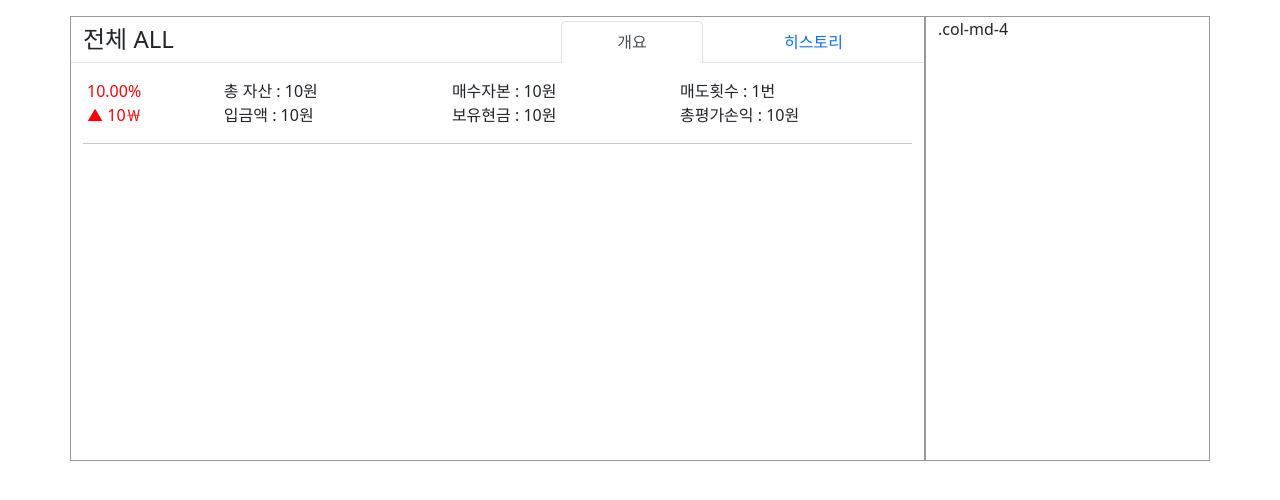
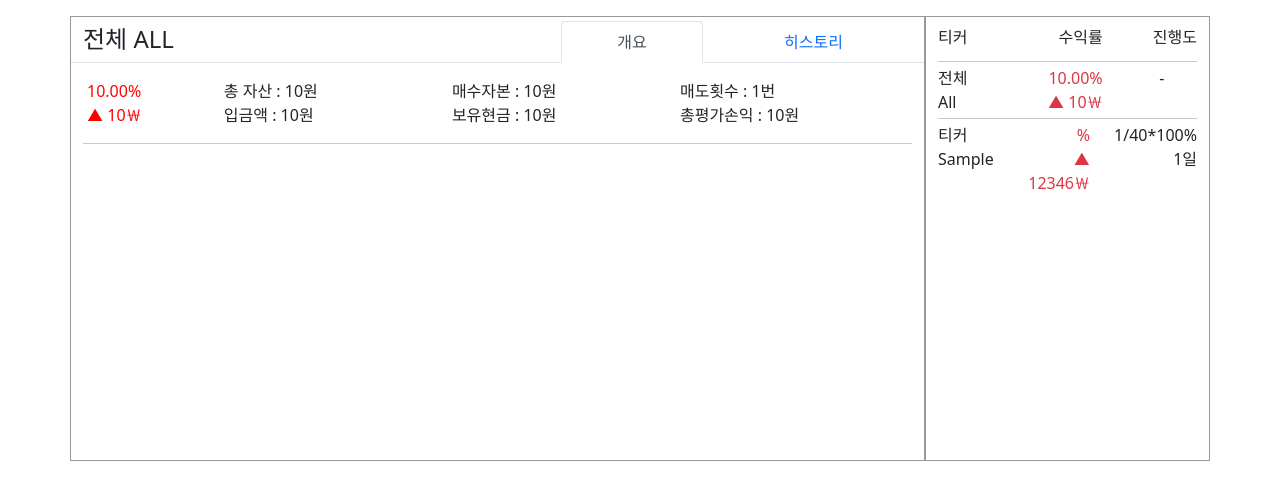
Before and after one commit to CasselKim/muhan_maesuV2, a Django app: template mysite/templates/polls/manage.html in a window 1280 px wide. Shown: the part 57-557 px from the top of the page. Run offline with Django 3.2, Linux system fonts and the light colour scheme; the template is opened without the code that fills it: values that come from a table or form of the project are taken from there, others are empty; tables that the repository leaves empty hold one stand-in row (values such as "Sample post"); parts of the project's set-up code (start-up, migrations or seed data) failed here and were passed over; some libraries are stand-ins or nearby versions.

Commit message:
Update ticker lists

```diff
--- a/mysite/polls/views.py
+++ b/mysite/polls/views.py
@@ -9,7 +9,8 @@ def index(request) :
         print("하이하이", get_user(request))
         user = UserInfo.objects.get(id=get_user(request))
         account_state = AccountState.objects.get(userid=user)
-        context = {'account_state' : account_state}
+        trade_per_coin = TradePerCoin.objects.filter(userid=user)
+        context = {'account_state' : account_state, 'trade_per_coin':trade_per_coin}
         return render(request, 'polls/manage.html', context)
     else :
         return redirect('common/login')
--- a/mysite/templates/polls/manage.html
+++ b/mysite/templates/polls/manage.html
@@ -57,7 +57,48 @@
                 <div class="tab-pane fade" id="profile" role="tabpanel" aria-labelledby="profile-tab">...</div>
             </div>
         </div>
-        <div class="col-3" style="border: 1px solid #999;">.col-md-4</div>
+        <div class="col-3" style="border: 1px solid #999;">
+            <div class="row justify-content-end">
+                <p class="col text-start my-2">티커</p>
+                <p class="col text-end my-2">수익률</p>
+                <p class="col text-end my-2">진행도</p>
+            </div>
+            <hr class="my-1"></hr>
+            <div class="row">
+                <ul class="col list-unstyled text-start mb-0">
+                    <li>전체</li>
+                    <li>All</li>
+                </ul>
+                <ul class="col list-unstyled text-danger text-end mb-0" >
+                    <li>{{account_state.total_profit_percent}}%</li>
+                    <li>▲ {{account_state.total_profit}}￦</li>
+                </ul>
+                <p class="col text-center mb-0">
+                    -
+                </p>
+            </div>
+            {% if trade_per_coin %}
+            {% for coin in trade_per_coin %}
+            <hr class="my-1"></hr>
+            <div class="row">
+                <ul class="col list-unstyled text-start mb-0">
+                    <li>티커</li>
+                    <li>{{coin.ticker}}</li>
+                </ul>
+                <ul class="col list-unstyled text-danger text-end mb-0" >
+                    <li>%</li>
+                    <li>▲ 12346￦</li>
+                </ul>
+                <ul class="col list-unstyled text-end mb-0" >
+                    <li>{{coin.execution_count}}/40*100%</li>
+                    <li>{{coin.execution_count}}일</li>
+                </ul>
+            </div>
+            {% endfor %}
+            {% endif %}
+
+
+        </div>
     </div>
 </div>
 <script>
```
